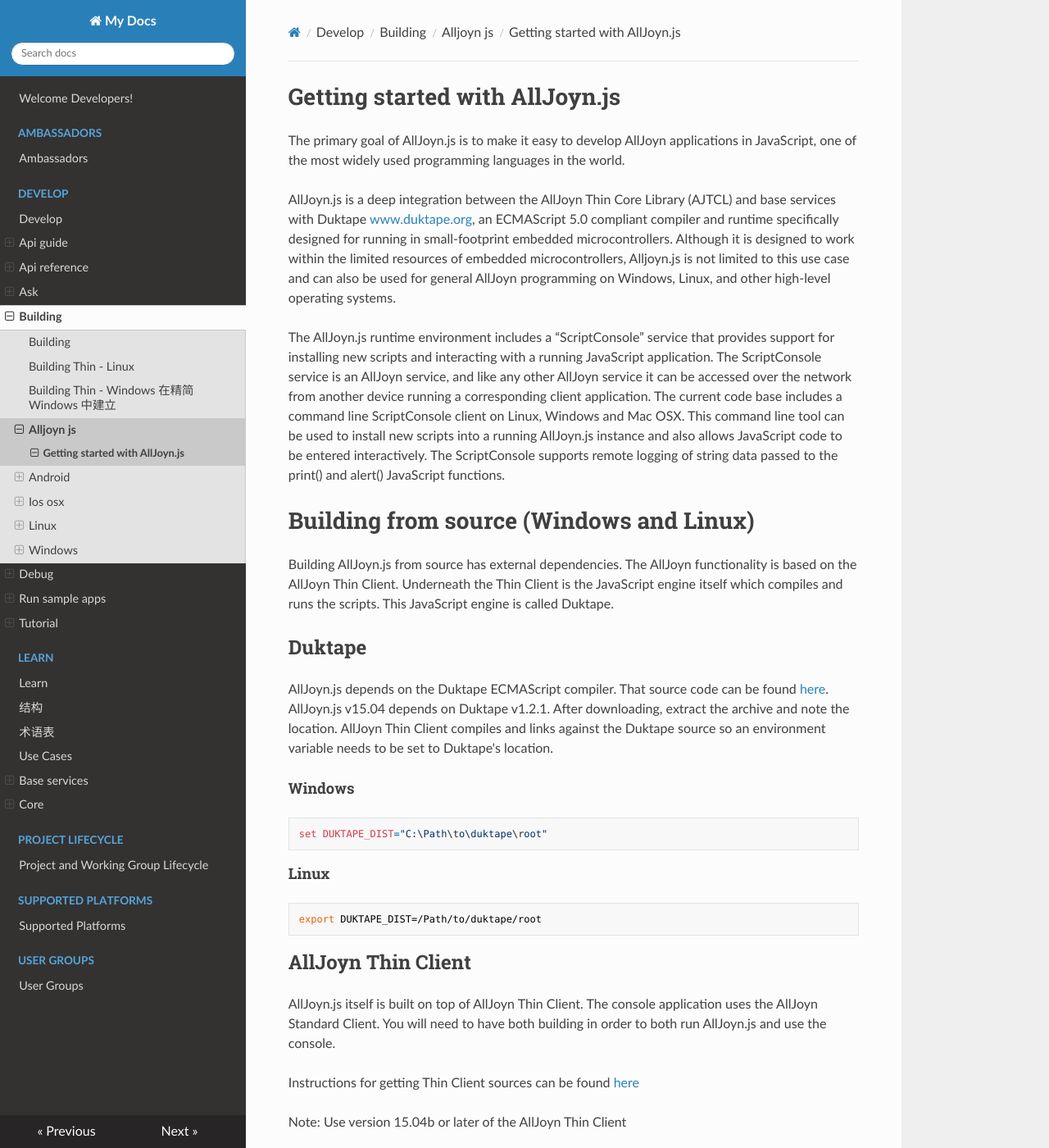
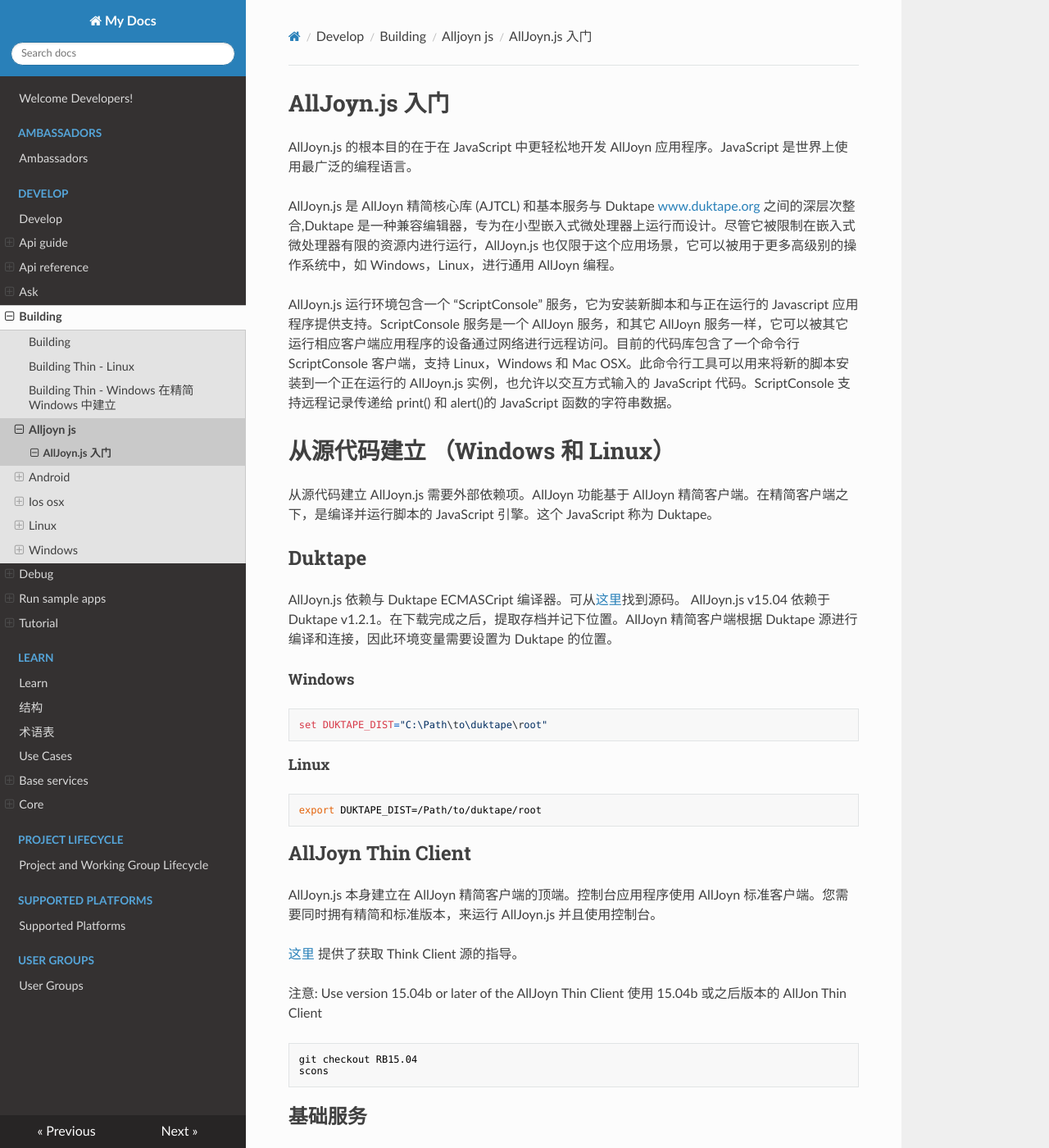
Before and after one commit to smart-conn/alljoyn-zh, an MkDocs documentation site: the page built from docs/develop/building/alljoyn-js/index.md, in a window 1280 px wide and 1400 px high. Shown: the whole window at 82% size. Built offline with MkDocs 1.6.1, drawn with Linux system fonts in a browser that asks for light colours; nearby versions of some CDN libraries; some of the changed text lies outside the part shown.

Commit message:
Update index.md

````diff
--- a/docs/develop/building/alljoyn-js/index.md
+++ b/docs/develop/building/alljoyn-js/index.md
@@ -1,39 +1,18 @@
-# Getting started with AllJoyn.js
-The primary goal of AllJoyn.js is to make it easy to develop AllJoyn applications
-in JavaScript, one of the most widely used programming languages in the world.
+# AllJoyn.js 入门
+AllJoyn.js 的根本目的在于在 JavaScript 中更轻松地开发 AllJoyn 应用程序。JavaScript 是世界上使用最广泛的编程语言。
 
-AllJoyn.js is a deep integration between the AllJoyn Thin Core Library (AJTCL) and base
-services with Duktape [www.duktape.org](http://www.duktape.org), an ECMAScript 5.0 compliant
-compiler and runtime specifically designed for running in small-footprint embedded
-microcontrollers. Although it is designed to work within the limited resources of embedded
-microcontrollers, Alljoyn.js is not limited to this use case and can also be used
-for general AllJoyn programming on Windows, Linux, and other high-level operating
-systems.
+AllJoyn.js 是 AllJoyn 精简核心库 (AJTCL) 和基本服务与 Duktape [www.duktape.org](http://www.duktape.org) 之间的深层次整合,Duktape 是一种兼容编辑器，专为在小型嵌入式微处理器上运行而设计。尽管它被限制在嵌入式微处理器有限的资源内进行运行，AllJoyn.js 也仅限于这个应用场景，它可以被用于更多高级别的操作系统中，如 Windows，Linux，进行通用 AllJoyn 编程。
 
-The AllJoyn.js runtime environment includes a “ScriptConsole” service that provides
-support for installing new scripts and interacting with a running JavaScript
-application. The ScriptConsole service is an AllJoyn service, and like any other
-AllJoyn service it can be accessed over the network from another device running a
-corresponding client application. The current code base includes a command line
-ScriptConsole client on Linux, Windows and Mac OSX. This command line tool can
-be used to install new scripts into a running AllJoyn.js instance and also allows
-JavaScript code to be entered interactively. The ScriptConsole supports remote
-logging of string data passed to the print() and alert() JavaScript functions.
+AllJoyn.js 运行环境包含一个 “ScriptConsole” 服务，它为安装新脚本和与正在运行的 Javascript 应用程序提供支持。ScriptConsole 服务是一个 AllJoyn 服务，和其它 AllJoyn 服务一样，它可以被其它运行相应客户端应用程序的设备通过网络进行远程访问。目前的代码库包含了一个命令行 ScriptConsole 客户端，支持 Linux，Windows 和 Mac OSX。此命令行工具可以用来将新的脚本安装到一个正在运行的 AllJoyn.js 实例，也允许以交互方式输入的 JavaScript 代码。ScriptConsole 支持远程记录传递给 print() 和 alert()的 JavaScript 函数的字符串数据。
 
 
-# Building from source (Windows and Linux)
-Building AllJoyn.js from source has external dependencies. The AllJoyn functionality
-is based on the AllJoyn Thin Client. Underneath the Thin Client is the JavaScript
-engine itself which compiles and runs the scripts. This JavaScript engine is called
-Duktape.
+# 从源代码建立 （Windows 和 Linux）
+从源代码建立 AllJoyn.js 需要外部依赖项。AllJoyn 功能基于 AllJoyn 精简客户端。在精简客户端之下，是编译并运行脚本的 JavaScript 引擎。这个 JavaScript 称为 Duktape。
 
 ## Duktape
 
-AllJoyn.js depends on the Duktape ECMAScript compiler.
-That source code can be found [here](http://www.duktape.org).
-AllJoyn.js v15.04 depends on Duktape v1.2.1. After downloading, extract the archive
-and note the location. AllJoyn Thin Client compiles and links against the Duktape
-source so an environment variable needs to be set to Duktape's location.
+AllJoyn.js 依赖与 Duktape ECMASCript 编译器。可从[这里](http://www.duktape.org)找到源码。
+AllJoyn.js v15.04 依赖于 Duktape v1.2.1。在下载完成之后，提取存档并记下位置。AllJoyn 精简客户端根据 Duktape 源进行编译和连接，因此环境变量需要设置为 Duktape 的位置。
 
 #### Windows
 
@@ -49,30 +28,26 @@ export DUKTAPE_DIST=/Path/to/duktape/root
 
 ## AllJoyn Thin Client
 
-AllJoyn.js itself is built on top of AllJoyn Thin Client. The console application
-uses the AllJoyn Standard Client. You will need to have both building in
-order to both run AllJoyn.js and use the console.
+AllJoyn.js 本身建立在 AllJoyn 精简客户端的顶端。控制台应用程序使用 AllJoyn 标准客户端。您需要同时拥有精简和标准版本，来运行 AllJoyn.js 并且使用控制台。
 
-Instructions for getting Thin Client sources can be found
-[here](https://allseenalliance.org/developers/develop/building/thin-linux)
+[这里](https://allseenalliance.org/developers/develop/building/thin-linux) 提供了获取 Think Client 源的指导。
 
-Note: Use version 15.04b or later of the AllJoyn Thin Client
+注意: Use version 15.04b or later of the AllJoyn Thin Client 使用 15.04b 或之后版本的 AllJon Thin Client
 
 ```
 git checkout RB15.04
 scons
 ```
 
-## Base Services
+## 基础服务
 
-AllJoyn.js also depends on several of the base services. The git
-repository for the base services can be downloaded using git clone:
+AllJoyn.js 也依赖于一些基础服务。可以使用 git clone 下载基础服务的 git 存储库。
 
 ```
 git clone https://git.allseenalliance.org/gerrit/services/base.git
 ```
 
-The RB15.04 release branch must also be checked out:
+必修检查 RB15.04 版本的分支：
 
 ```
 git checkout RB15.04
@@ -80,9 +55,7 @@ git checkout RB15.04
 
 ## AllJoyn.js
 
-After building the Thin Client library check that your folder structure is set up
-correctly or AllJoyn.js won't know where to find the libraries you built in the
-previous steps. Your folder structure should be as follows:
+在精简客户端建立完毕后，资源库会检查您的文件夹结构是否被正确建立，否则 AllJoyn.js 将不知道您前序步骤建立成果的位置。您的目录结构应该如下：
 
 ```
 allseen
@@ -96,9 +69,7 @@ allseen
             | ---- base
 ```
 
-As shown above, the AllJoyn.js git repository must be checked out at the same level
-as AllJoyn Thin Client. AllJoyn.js can be pulled from git in the same manner as the
-other AllJoyn repositories:
+如上表所示，AllJoyn.js git 存储库必须与 AllJoyn Thin Client 处在同级目录中。AllJoyn.js 可采用与其它 AllJoyn 存储库相同的方式从 git 中提取出来。
 
 ```
 git clone https://git.allseenalliance.org/gerrit/core/alljoyn-js.git
@@ -106,14 +77,9 @@ git checkout RB15.04
 scons
 ```
 
-## Console Application
+## 控制台应用程序
 
-To build the console application another environment variable needs to be set which
-points to the location of the alljoyn library (alljoyn.lib or liballjoyn.so). This location is in
-the build directory in the alljoyn (Standard Client) repository. The full path is
-“/build/{os}/{architecture}/{debug|release}/dist”. Set the environment variable
-the same way as you did for duktape. For example, for an x86 debug build the path
-would look like:
+为了建立控制台应用程序，需要设置另一个环境变量，它指向 AllJoyn 资源库 (alljoyn.lib 或 liballjoyn.so)。该位置在 AllJoyn （标准客户端）库中的 build 目录内。完整路径为 “/build/{os}/{architecture}/{debug|release}/dist”。使用您设置 duktape 的相同方法设置环境变量。举例说明，对于一个 x86 debug，路径应为：
 
 #### Windows
 
@@ -126,37 +92,25 @@ set ALLJOYN_DIST="<path-to-alljoyn-folder>/build/win7/x86/debug/dist"
 ```
 export ALLJOYN_DIST="<path-to-alljoyn-folder>/build/linux/x86/debug/dist"
 ```
-
-With that set the console application should be able to build. Navigate to the console
-folder and run scons
+经过以上设置，控制台程序才能够被建立。导航至控制台文件夹并且运行 scons
 
 ```
 cd console
 scons
 ```
 
-## Python Debugger Console
-The AllJoyn.js Console application also supports a debugging feature. The command
-line debugger is built into the standard console discussed above. Additionally
-there is a Python GUI that delivers a much better debugging experience. In order
-to use the Python GUI you must build a Python extension for the AllJoyn.js console,
-which has some additional dependencies. The Python GUI debugger works with Python 2.7
-or 3.x on Linux, and Python 3.x on Windows. Building Python 2.7 extensions on
-Windows requires an older version of Visual Studio that is not compatible with current
-AllJoyn code. The Python GUI extension is currently easiest to build and use
-on Linux.
-
+## Python Debugger Console Python 调试器控制台
+AllJoyn.js Console 应用程序同样支持调试功能。命令行调试工具内建在上文提到的标准控制台中。此外，Python GUI 可以提供更好的调试体验。为了使用 Python GUI，您必须为 AllJoyn.js 控制台建立一个 Python 扩展，包含了一些额外的依赖项。Python GUI debugger 在 Linux 中支持 Python 2.7 或 3.x，在 Windows 中支持 Python 3.x。在 Windows 中建立 Python 2.7 扩展需要老版本的 Visual Studio 支持，但它与当前版本的 AllJoyn 代码不兼容。Python GUI 目前在 Linux 中最易被建立和使用。
 
 #### Linux
 
-On Ubuntu Linux use the following commands to install the required tools:
+在 Ubuntu Linux 中，使用以下命令安装所需工具：
 
 ```
 sudo apt-get install build-essential python-dev
 ```
 
-Once these packages are installed, navigate to the console directory in your AllJoyn.js repository.
-From here you need to build the library that allows Python to communicate with AllJoyn.js.
+当这些包被安装后，导航至您 AllJoyn.js 存储库的控制台目录。你需要在这里建立用于 Python 和 Alljoyn.js 连接的资源库。
 
 ```
 cd <ajs_git_repo>
@@ -165,10 +119,7 @@ python setup.py build
 python setup.py install  # <--- May need to run as root user!
 ```
 
-These commands will build the library and install it in a location that python
-can find. If the installation was successful you can start up the GUI and begin
-debugging. The examples below illustrate how to connect to an arbitrary
-AllJoyn.js device, or to a specific one (using the --name flag):
+这些命令将会建立一个资源库，并将其安装至 python 可以发现的位置。如果安装成功，您可以开启 GUI 并且进行调试。下面的例子说明如何连接到一个任意的 AllJoyn.js 设备，或者一个特定的 AllJoyn.js 设备（使用 --name 标志）。
 
 ```
 python pydebugger.py
@@ -176,64 +127,52 @@ python pydebugger.py
 python pydebugger.py --name <device>
 ```
 
-Once an AllJoyn.js client is found the GUI will launch and you can start debugging
-your script.
+一旦 AllJoyn.js 客户端发现了 GUI，就会打开它，您就可以进行脚本的调试了。
 
 
 #### Windows
 
-Building the Python GUI on Windows is not quite as easy as Linux and may require
-a workaround. The issue is that the Python 3 interpreters prior to 3.5 were built
-using Visual Studio 2010, while many users have upgraded past that release. If you have Visual Studio 2010
-installed you should have no problem building Python 3 extensions. If not, you will need to take
-some extra steps. The initial steps are the same for all Visual Studio versions.
+在 Windows 中建立 Python GUI 并不像 Linux 中那样简单，这需要一些变通的办法。问题的关键在于 3.5 版本之前的 Python 3 使用 Visual Studio 2010 建立，然而许多用户已经升级了这个版本。如果您使用 Visual Studio 2010 建立 Python 3 扩展，您想不会遇到问题。但如果不是，您将需要一些额外的步骤。第一步对于所有 Visual Studio 版本通用。
 
-1. Download [Python 3.4](https://www.python.org/downloads/release/python-342/) (preferably 64 bit)
+1. 下载 [Python 3.4](https://www.python.org/downloads/release/python-342/) （64位为宜)
 
-2. Download [Python extensions for Windows](http://sourceforge.net/projects/pywin32/files/) (same architecture as Python 3.4)
+2. 下载 [Python extensions for Windows](http://sourceforge.net/projects/pywin32/files/) (与 Python 3.4 相同的结构)
 
-3. Install Python 3.4 first, then Python extensions for Windows
+3. 先安装 Python 3.4，再安装针对 Windows 的 Python 扩展。
 
-If you have multiple versions of Python installed, make sure your PATH environment variable has the Python 3.4
-directory listed before any other Python installations.
+如果您安装了多个版本的 Python，请确保 Python 3.4 目录的 PATH 环境变量位于其它版本 Python 目录之前。
 
-The next steps will depend on your Visual Studio version. If you have Visual Studio 2010 skip
-to the “Building” section. Otherwise continue.
+下面的步骤根据您的 Visual Studio 版本会有所不同。如果您是 Visual Studio 2010，直接跳至 ”Building“ 章节，否则请继续。
 
-As mentioned before, Python 3.4 was built with Visual Studio 2010. It's possible to work around Python's
-toolchain version checking to use your version of Visual Studio. Navigate to the Python 3.4 install directory and
-open this file:
+如前文所述，Python 3.4 使用 Visual Studio 2010 建立。可以通过改变 Python 的工具链版本检查，使用您的 Visual Studio 版本。导航至 Python 3.4 安装目录并且打开以下文件：
 
 ```
 <Python34 dir>/Lib/distutils/msvs9compile.py
 ```
 
-Search for the line:
+搜索行：
 
 ```
 VERSION = get_build_version()
 ```
 
-Replace it with:
+替换成：
 
 ```
 VERSION = 12.0
 ```
 
-The actual number you use (12.0 in this case) will depend on the VS version you
-have installed.
+实际您使用的数字（本例中的 12.0）根据您安装的 VS 版本填写。
 
 * VS 2011 = 10.0
 * VS 2012 = 11.0
 * VS 2013 = 12.0
 
-Once that change is made you may move on to building the Python GUI debugger below.
-
+完成上述句改，您就可以使用 Python GUI debugger 了。
 
 #### Building
 
-The steps for building are nearly the same as Linux. As mentioned before, make sure your PATH
-environment variable has the Python 3.4 directory listed first.
+Building 的步骤与 Linux 的几乎相同。正如前面提到的，保证您的 PATH 环境变量首先列出 Python 3.4 的目录。
 
 ```
 cd <ajs_git_repo>
@@ -242,20 +181,17 @@ python setup.py build
 python setup.py install
 ```
 
-# Download precompiled binaries
+# 下载预编译的二进制文件
 
 #### Windows, Linux and Mac
 
-The Allseen Alliance hosts pre-built binaries for AllJoyn.js and the console application.
+Allseen Alliance 主机为 AllJoyn.js 和控制台应用程序预先生成的二进制文件。
 
 * [AllJoyn.js Windows](https://build.allseenalliance.org/ci/job/alljoyn-js-win/)
 * [AllJoyn.js Linux](https://build.allseenalliance.org/ci/job/linux-js-nightly/)
 * [AllJoyn.js Mac](https://build.allseenalliance.org/ci/job/alljoyn-js-mac/)
 
-The console application still requires several Standard Client
-libraries. Those libraries can be obtained, pre-compiled, by downloading the SDK.
-Similar to building from source, you will need to point the console to the location
-of these libraries.
+控制台应用程序仍需要使用一些标准客户端资源库。通过下载 SDK，可以获得这个库并且预编译。与从源代码编译类似，您需要向控制台指出这些库所在的位置。
 
 #### Windows
 
@@ -269,7 +205,7 @@ set ALLJOYN_DIST="<path-to-SDK>"
 export ALLJOYN_DIST="<path-to-SDK>"
 ```
 
-Once that is done, you can download the pre-built console application for your platform.
+一旦完成，您可以为您的平台下载预构建的控制台应用程序。
 
 * [Console Windows](https://build.allseenalliance.org/ci/job/alljoyn_js-console-win/)
 * [Console Linux](https://build.allseenalliance.org/ci/job/alljoyn_js-console-linux/)
@@ -278,9 +214,9 @@ Once that is done, you can download the pre-built console application for your p
 
 #### Arduino Yun
 
-These instructions assume you have updated your Yun to the LininoIO image.
+这些说明假定您已更新您的云到 LininoIO 镜像。
 
-Install these packages: duktape, ajtcl, ajtcl-services, alljoyn.js
+安装这些包：duktape, ajtcl, ajtcl-services, alljoyn.js
 
 ```
 wget http://download.linino.org/linino_distro/lininoIO/latest/packages/duktape_1.1.0-1_ar71xx.ipk && opkg install duktape_1.1.0-1_ar71xx.ipk
````
